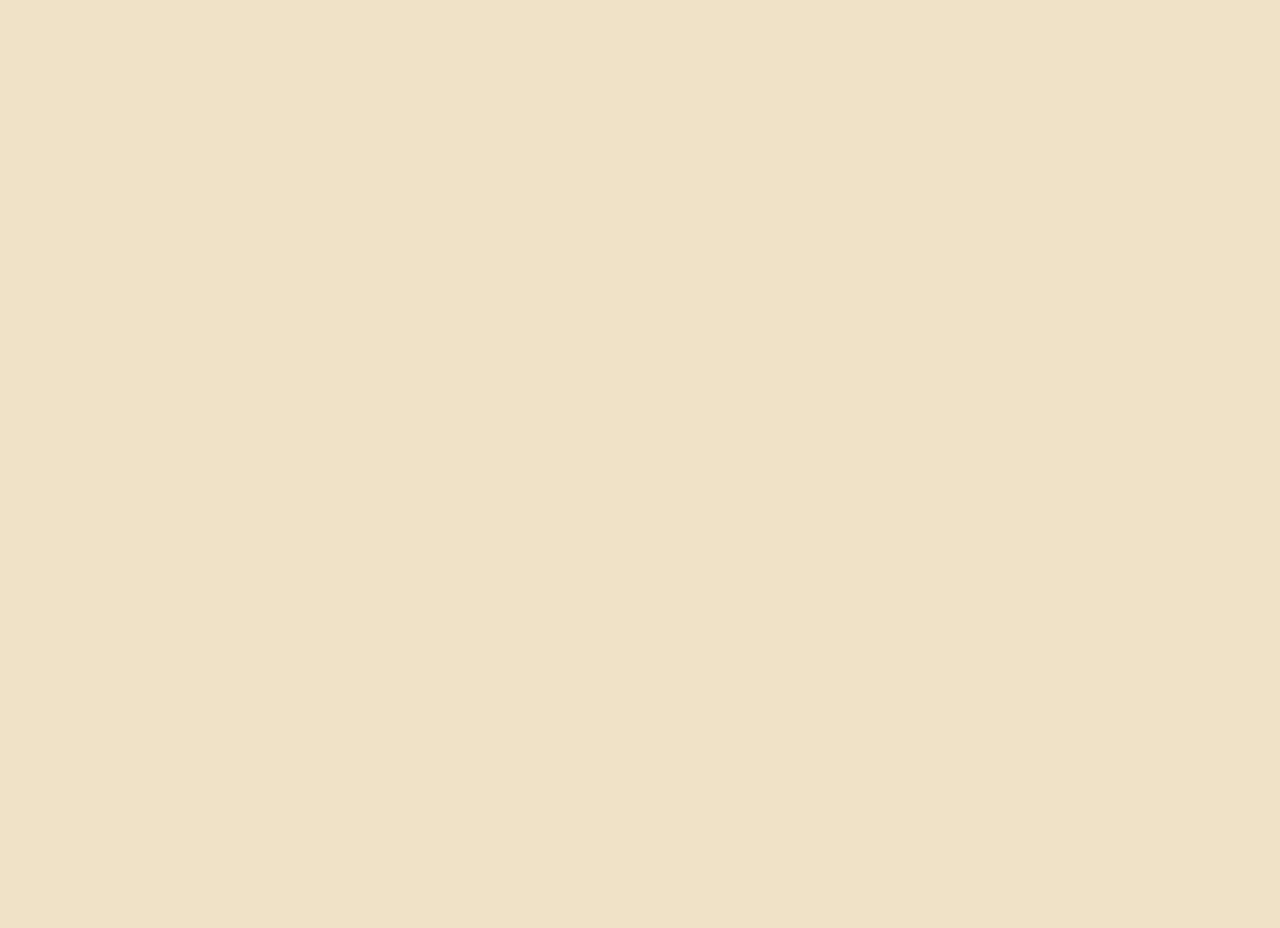
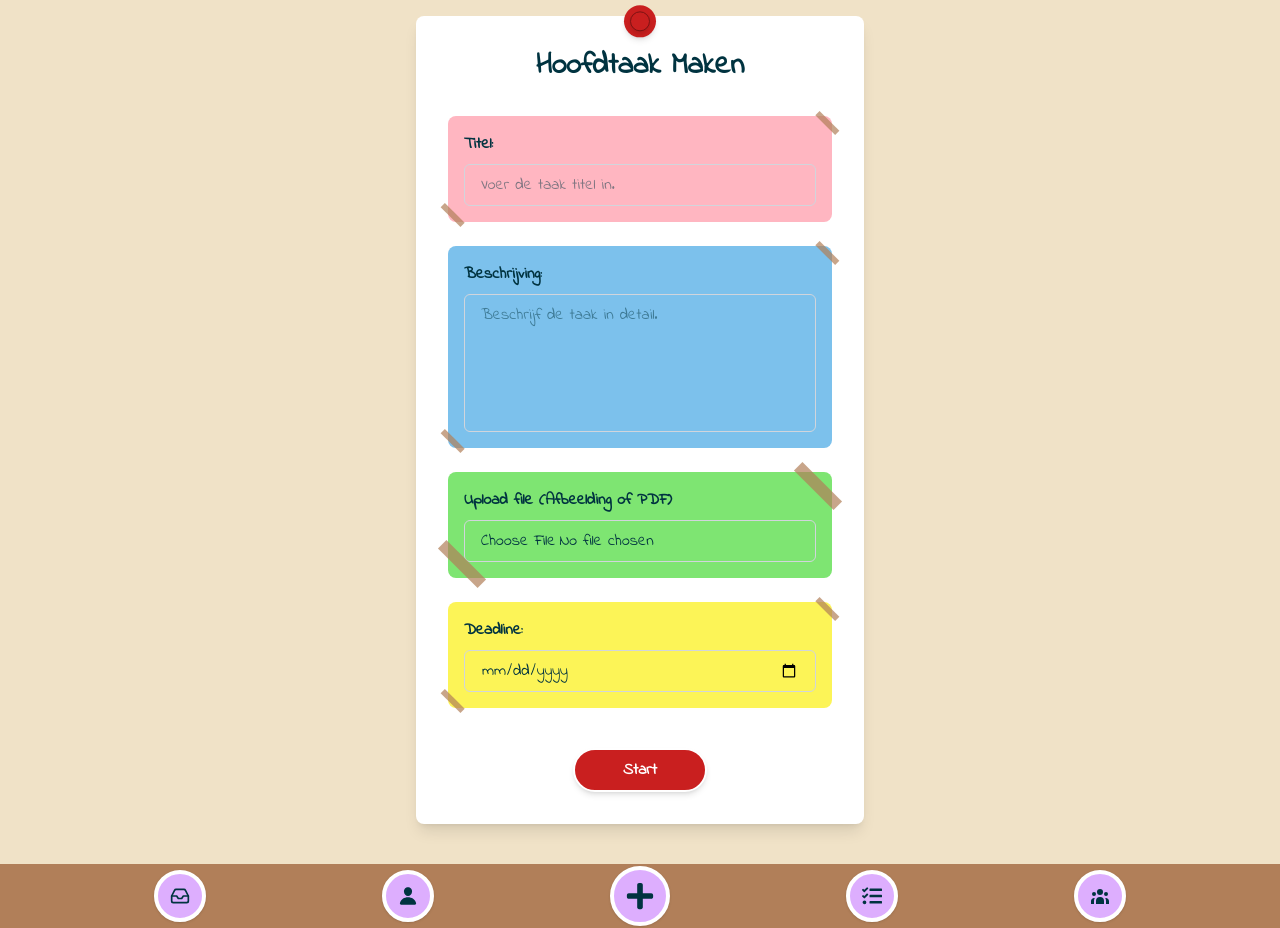
Before and after one commit to dingoskye/tle8-startup, a React (Vite) app in the folder front-end/: page /taak-aanmaken in a window 1280 px wide. Before the commit this address had no page. Before the commit the page ends 800 px from the top, so only its background shows below. Built offline with nearby package versions, Linux system fonts and the light colour scheme.

Commit message:
Create Task update na review + toevoeging in App.jsx.

```diff
--- a/front-end/src/App.jsx
+++ b/front-end/src/App.jsx
@@ -5,6 +5,8 @@ import Layout from "./layout.jsx";
 import TaskOverview from "@/pages/task-overview.jsx";
 import TaskDetails from "@/pages/task-details.jsx";
 import GroupOverview from "@/pages/group-overview.jsx";
+import {CreateTask} from "@/pages/create-task.jsx";
+import {SubmitTest} from "@/pages/submitTest.jsx";
 
 function App() {
 
@@ -15,6 +17,8 @@ function App() {
                 <Route path="/studiegroep/:id" element={<GroupOverview/>}/>
                 <Route path="/hoofdtaken" element={<TaskOverview/>}/>
                 <Route path="/hoofdtaken/:id" element={<TaskDetails/>}/>
+                <Route path="/taak-aanmaken" element={<CreateTask/>}/>
+                <Route path="/submit-test" element={<SubmitTest/>}/>
             </Route>
         </Routes>
     )
--- a/front-end/src/pages/createTask.jsx
+++ b/front-end/src/pages/create-task.jsx
@@ -1,20 +1,30 @@
-// javascript
 import {useState} from "react";
-import {useNavigate} from "react-router";
+import {useMainTask} from "@/context/task-context.jsx";
+import {useApi} from "@/context/api-context.jsx";
+import Tape from '../components/ui/tape';
+import Punaise from '../components/ui/punaise';
 
-export function CreateTask({onSubmit}) {
-    //Variabelen.
-    const [title, setTitle] = useState("");
-    const [description, setDescription] = useState("");
-    const [file, setFile] = useState(null);
-    const [deadline, setDeadline] = useState("");
+export function CreateTask() {
+    const {fetchMainTasks} = useMainTask();
+    const {apiFetch} = useApi();
+    const [form, setForm] = useState({
+        title: "",
+        description: "",
+        file: null,
+        deadline: "",
+    });
+    const {title, description, file, deadline} = form;
+
+    const setField = (key, value) => setForm(prev => ({...prev, [key]: value}));
+    const setTitle = v => setField("title", v);
+    const setDescription = v => setField("description", v);
+    const setFile = v => setField("file", v);
+    const setDeadline = v => setField("deadline", v);
+
     const [errors, setErrors] = useState({});
     const [submitting, setSubmitting] = useState(false);
-    const navigate = useNavigate();
 
-    const API_BASE = import.meta.env.VITE_API_BASE || "http://127.0.0.1:8000";
-
-    // Form validatie functie.
+    // Form valideren.
     const validateForm = () => {
         const newErrors = {};
         if (!title.trim()) newErrors.title = "Titel is verplicht.";
@@ -32,7 +42,7 @@ export function CreateTask({onSubmit}) {
         return newErrors;
     };
 
-    // Form submit functie.
+    // Form submit function.
     const handleImmediateSubmit = async (e) => {
         if (e && typeof e.preventDefault === "function") e.preventDefault();
         if (submitting) return;
@@ -52,79 +62,55 @@ export function CreateTask({onSubmit}) {
         fd.append("group_id", "1");
         if (file) fd.append("ai_file", file);
 
-        // Console logs voor debugging.
-        console.log("API_BASE:", API_BASE);
-        const url = `${API_BASE}/api/main/create`;
-        console.log("POST ->", url);
-
         try {
-            const res = await fetch(url, {
+            await apiFetch("/api/main/create", {
                 method: "POST",
                 body: fd,
-                mode: "cors",
-                credentials: "include",
-                headers: {
-                    Accept: "application/json"
-                }
             });
 
-
-            if (!res.ok) {
-                const text = await res.text().catch(() => "");
-                console.error("API error", res.status, text);
-                let payload;
-                try {
-                    payload = JSON.parse(text || "{}");
-                } catch {
-                    payload = {};
-                }
-                const backendErrors = payload.errors || {};
-                if (payload.message && Object.keys(backendErrors).length === 0) {
-                    backendErrors.general = payload.message;
-                }
-                setErrors(prev => ({...prev, ...backendErrors}));
-                setSubmitting(false);
-                return;
+            try {
+                await fetchMainTasks?.();
+            } catch (e) {
+                console.warn("refresh main tasks failed:", e);
             }
 
-            const payload = await res.json().catch(() => ({}));
-            onSubmit?.({title, description, file, deadline, group_id: 1, id: payload.id});
+            setForm({
+                title: "",
+                description: "",
+                file: null,
+                deadline: "",
+            });
 
-            try {
-                sessionStorage.setItem(
-                    "lastSubmittedTask",
-                    JSON.stringify({
-                        title,
-                        description,
-                        fileName: file?.name || null,
-                        deadline,
-                    })
-                );
-            } catch {
-                void 0;
+            setSubmitting(false);
+        } catch (err) {
+            console.error("submit error:", err);
+            const payload = err?.payload || {};
+            const backendErrors = (payload && payload.errors) ? payload.errors : {};
+            if (payload && payload.message && Object.keys(backendErrors).length === 0) {
+                backendErrors.general = payload.message;
             }
 
-            navigate("/submit-test");
-        } catch (err) {
-            console.error("Network/fetch error:", err);
-            setErrors(prev => ({...prev, general: "Er is een netwerkfout opgetreden."}));
+            setErrors(prev => ({
+                ...prev, ...backendErrors,
+                general: prev.general || "Er is een netwerkfout opgetreden."
+            }));
             setSubmitting(false);
         }
     };
 
-    // HTML render.
     return (
-        <div className="flex items-center justify-center min-h-screen" style={{backgroundColor: "var(--background)"}}>
-            <div className="w-full max-w-md p-8 bg-white rounded-lg shadow-lg">
-                <h1 className="text-3xl font-bold mb-8 text-center" style={{color: "var(--font-blue)"}}>Hoofdtaak
-                    Maken</h1>
+        <div className="flex items-center justify-center min-h-screen">
+            <div className="relative w-full max-w-md p-8 bg-white rounded-lg shadow-lg">
+                <Punaise/>
+                <h1 className="text-3xl font-bold mb-8 text-center text-[var(--font-blue)]">Hoofdtaak Maken</h1>
                 <form className="flex flex-col gap-6" onSubmit={handleImmediateSubmit} noValidate>
                     <div
-                        className="flex flex-col p-4 rounded-lg"
+                        className="relative flex flex-col p-4 rounded-lg bg-[var(--flamingo-pink)] text-[var(--font-blue)]"
                         role="group"
                         aria-labelledby="label-titel"
-                        style={{backgroundColor: "var(--flamingo-pink)", color: "var(--font-blue)"}}
                     >
+                        <Tape variant="small-r"/>
+                        <Tape variant="small-l"/>
                         <label id="label-titel" htmlFor="titel" className="font-semibold mb-2">Titel:</label>
                         <input
                             type="text"
@@ -137,8 +123,7 @@ export function CreateTask({onSubmit}) {
                             aria-required="true"
                             aria-invalid={!!errors.title}
                             required
-                            className="px-4 py-2 border border-gray-300 rounded-md focus:outline-none focus:ring-2"
-                            style={{backgroundColor: "var(--thoas-white)", color: "var(--font-blue)"}}
+                            className="px-4 py-2 border border-gray-300 rounded-md focus:outline-none focus:ring-2 bg-[var(--thoas-white)] text-[var(--font-blue)]"
                             value={title}
                             onChange={(e) => {
                                 setTitle(e.target.value);
@@ -147,18 +132,16 @@ export function CreateTask({onSubmit}) {
                         />
                         {errors.title &&
                             <span id="titel-error" role="alert" aria-live="assertive"
-                                  className="text-sm mt-1 border-2 rounded-lg flex justify-center" style={{
-                                backgroundColor: "var(--ruas-red)",
-                                color: "var(--font-blue)"
-                            }}>{errors.title}</span>}
+                                  className="text-sm mt-1 border-2 rounded-lg flex justify-center bg-[var(--ruas-red)] text-[var(--font-blue)]">{errors.title}</span>}
                     </div>
 
                     <div
-                        className="flex flex-col p-4 rounded-lg"
+                        className="relative flex flex-col p-4 rounded-lg bg-[var(--skye-blue)] text-[var(--font-blue)]"
                         role="group"
                         aria-labelledby="label-beschrijving"
-                        style={{backgroundColor: "var(--skye-blue)", color: "var(--font-blue)"}}
                     >
+                        <Tape variant="small-r"/>
+                        <Tape variant="small-l"/>
                         <label id="label-beschrijving" htmlFor="beschrijving"
                                className="font-semibold mb-2">Beschrijving:</label>
                         <textarea
@@ -172,8 +155,7 @@ export function CreateTask({onSubmit}) {
                             aria-required="true"
                             aria-invalid={!!errors.description}
                             required
-                            className="px-4 py-2 border border-gray-300 rounded-md focus:outline-none focus:ring-2 resize-none"
-                            style={{backgroundColor: "var(--thoas-white)", color: "var(--font-blue)"}}
+                            className="px-4 py-2 border border-gray-300 rounded-md focus:outline-none focus:ring-2 resize-none bg-[var(--thoas-white)] text-[var(--font-blue)]"
                             value={description}
                             onChange={(e) => {
                                 setDescription(e.target.value);
@@ -182,36 +164,24 @@ export function CreateTask({onSubmit}) {
                         />
                         {errors.description &&
                             <span id="beschrijving-error" role="alert" aria-live="assertive"
-                                  className="text-sm mt-1 border-2 rounded-lg flex justify-center"
-                                  style={{
-                                      backgroundColor: "var(--ruas-red)",
-                                      color: "var(--font-blue)"
-                                  }}>{errors.description}</span>}
+                                  className="text-sm mt-1 border-2 rounded-lg flex justify-center bg-[var(--ruas-red)] text-[var(--font-blue)]">{errors.description}</span>}
                     </div>
 
                     <div
-                        className="flex flex-col p-4 rounded-lg"
+                        className="relative flex flex-col p-4 rounded-lg bg-[var(--jade-green)] text-[var(--font-blue)]"
                         role="group"
                         aria-labelledby="label-upload"
-                        style={{backgroundColor: "var(--jade-green)", color: "var(--font-blue)"}}
+                        aria-describedby="upload-help"
                     >
+                        <Tape variant="big-r"/>
+                        <Tape variant="big-l"/>
                         <label id="label-upload" htmlFor="upload" className="font-semibold mb-2">
                             Upload file (Afbeelding of PDF)
                         </label>
 
-                        <span
-                            id="upload-help"
-                            style={{
-                                position: "absolute",
-                                left: "-10000px",
-                                top: "auto",
-                                width: "1px",
-                                height: "1px",
-                                overflow: "hidden"
-                            }}
-                        >
-                            Toegestane bestandstypen: PNG, JPEG of PDF.
-                        </span>
+                        <span id="upload-help" className="sr-only">
+                        Toegestane bestandstypen: PNG, JPEG of PDF.
+                    </span>
 
                         <input
                             type="file"
@@ -224,8 +194,7 @@ export function CreateTask({onSubmit}) {
                             aria-required="true"
                             aria-invalid={!!errors.file}
                             required
-                            className="px-4 py-2 border border-gray-300 rounded-md focus:outline-none focus:ring-2"
-                            style={{backgroundColor: "var(--thoas-white)", color: "var(--font-blue)"}}
+                            className="px-4 py-2 border border-gray-300 rounded-md focus:outline-none focus:ring-2 bg-[var(--thoas-white)] text-[var(--font-blue)]"
                             onChange={(e) => {
                                 const f = e.target.files?.[0] || null;
                                 setFile(f);
@@ -234,18 +203,16 @@ export function CreateTask({onSubmit}) {
                         />
                         {errors.file &&
                             <span id="upload-error" role="alert" aria-live="assertive"
-                                  className="text-sm mt-1 border-2 rounded-lg flex justify-center" style={{
-                                backgroundColor: "var(--ruas-red)",
-                                color: "var(--font-blue)"
-                            }}>{errors.file}</span>}
+                                  className="text-sm mt-1 border-2 rounded-lg flex justify-center bg-[var(--ruas-red)] text-[var(--font-blue)]">{errors.file}</span>}
                     </div>
 
                     <div
-                        className="flex flex-col p-4 rounded-lg"
+                        className="relative flex flex-col p-4 rounded-lg bg-[var(--christa-yellow)] text-[var(--font-blue)]"
                         role="group"
                         aria-labelledby="label-deadline"
-                        style={{backgroundColor: "var(--christa-yellow)", color: "var(--font-blue)"}}
                     >
+                        <Tape variant="small-r"/>
+                        <Tape variant="small-l"/>
                         <label id="label-deadline" htmlFor="deadline" className="font-semibold mb-2">Deadline:</label>
                         <input
                             type="date"
@@ -257,8 +224,7 @@ export function CreateTask({onSubmit}) {
                             aria-required="true"
                             aria-invalid={!!errors.deadline}
                             required
-                            className="px-4 py-2 border border-gray-300 rounded-md focus:outline-none focus:ring-2"
-                            style={{backgroundColor: "var(--thoas-white)", color: "var(--font-blue)"}}
+                            className="px-4 py-2 border border-gray-300 rounded-md focus:outline-none focus:ring-2 bg-[var(--thoas-white)] text-[var(--font-blue)]"
                             value={deadline}
                             onChange={(e) => {
                                 setDeadline(e.target.value);
@@ -267,23 +233,18 @@ export function CreateTask({onSubmit}) {
                         />
                         {errors.deadline &&
                             <span id="deadline-error" role="alert" aria-live="assertive"
-                                  className="text-sm mt-1 border-2 rounded-lg flex justify-center"
-                                  style={{
-                                      backgroundColor: "var(--ruas-red)",
-                                      color: "var(--font-blue)"
-                                  }}>{errors.deadline}</span>}
+                                  className="text-sm mt-1 border-2 rounded-lg flex justify-center bg-[var(--ruas-red)] text-[var(--font-blue)]">{errors.deadline}</span>}
                     </div>
 
                     {errors.general &&
-                        <div role="alert" className="text-sm mt-1 border-2 rounded-lg flex justify-center" style={{
-                            backgroundColor: "var(--ruas-red)",
-                            color: "var(--font-blue)"
-                        }}>{errors.general}</div>}
+                        <div role="alert"
+                             className="text-sm mt-1 border-2 rounded-lg flex justify-center bg-[var(--ruas-red)] text-[var(--font-blue)]">{errors.general}</div>}
 
-                    <button type="submit"
-                            disabled={submitting}
-                            className="mt-4 px-12 py-2 font-semibold rounded-md self-center hover:opacity-90 transition-opacity"
-                            style={{backgroundColor: "var(--ruas-red)", color: "var(--font-blue)"}}>
+                    <button
+                        type="submit"
+                        disabled={submitting}
+                        className=" mt-4 px-12 py-2 font-semibold rounded-full self-center hover:opacity-90 transition-opacity bg-[var(--ruas-red)] text-white border-2 border-white shadow-md "
+                    >
                         {submitting ? "Versturen..." : "Start"}
                     </button>
                 </form>
```
